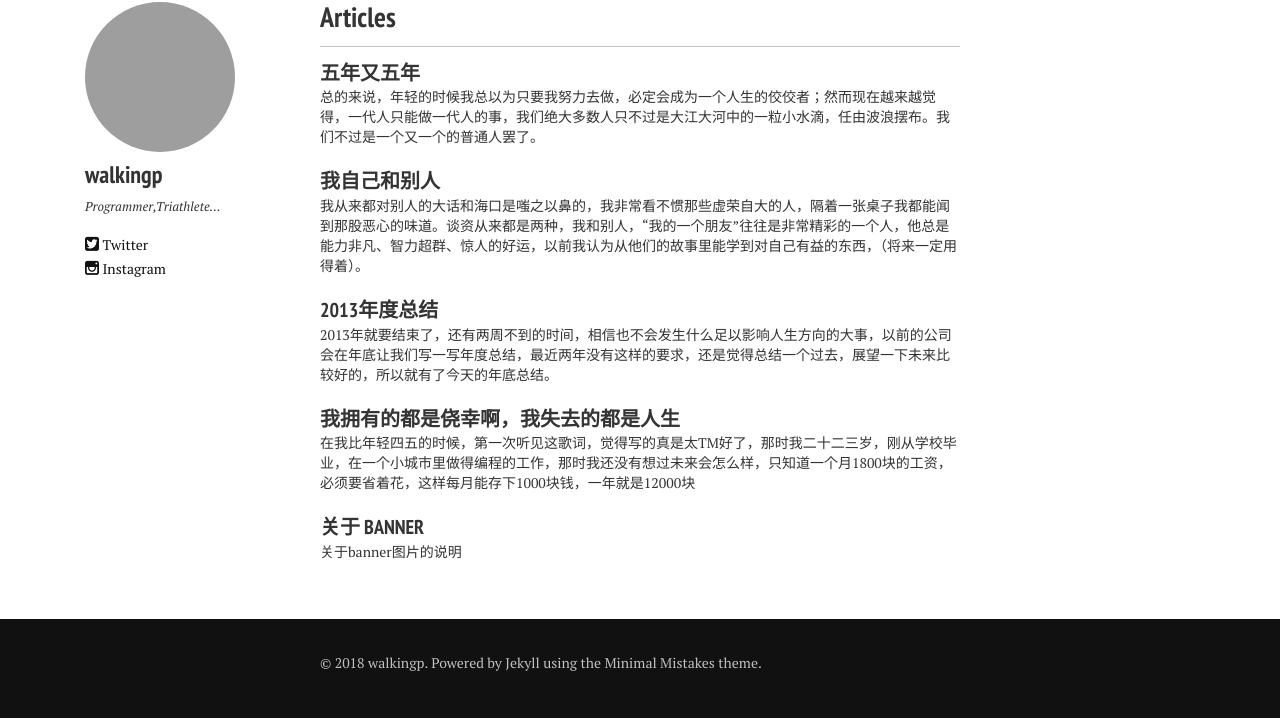
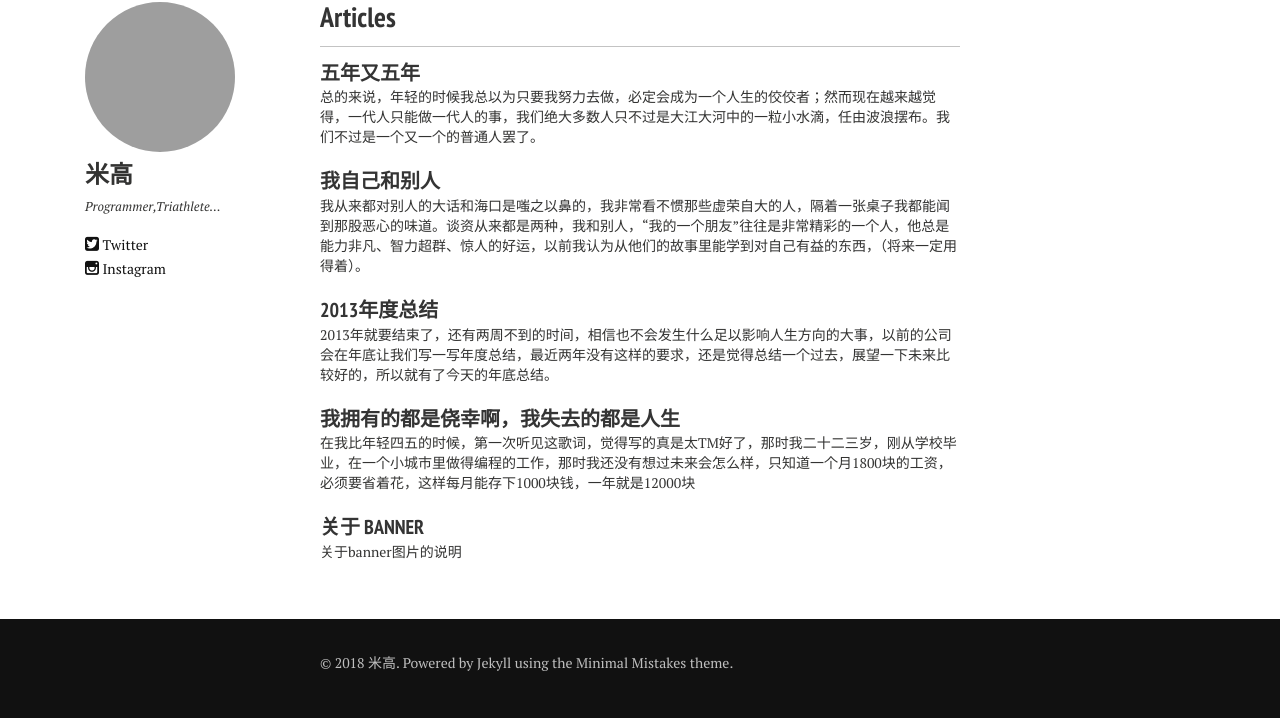
Before and after one commit to walkingp/Jykelly_blog, a Jekyll site: the page built from index.md, in a window 1280 px wide. Shown: the part 423-1141 px from the top of the page. Built offline with Jekyll 4.4.1, drawn with Linux system fonts in a browser that asks for light colours; nearby versions of some CDN libraries.

Commit message:
Update _config.yml

```diff
--- a/_config.yml
+++ b/_config.yml
@@ -6,7 +6,7 @@ url:              http://walkingp.github.io
 
 # Owner/author information
 owner:
-  name:           walkingp
+  name:           米高
   avatar:         bio-photo.jpg
   bio:            "Programmer,Triathlete..."
   email:          walkingp@126.com
@@ -18,7 +18,7 @@ owner:
   instagram:      walkingp
   lastfm:
   tumblr:
-  #weibo:		wa
+  #weibo:		Michael治大国
   # For Google Authorship https://plus.google.com/authorship
   google_plus:
 
```
